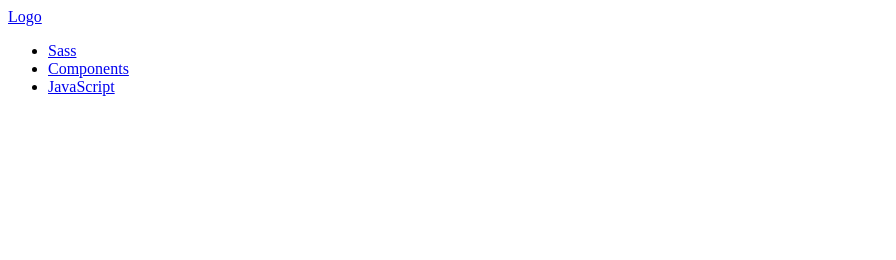
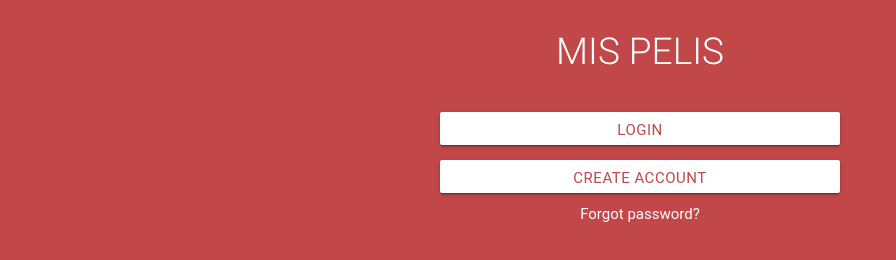
Before and after one commit to kathmarioly/mis-pelis, a website: page index.html in a window 1280 px wide. Shown: the whole page, without its empty margins (0-896 px from the left). Drawn offline with Linux system fonts and the light colour scheme; a web font is replaced by a local one.

Commit message:
Idex: title, button and p

```diff
--- a/assets/sass/_mixin.scss
+++ b/assets/sass/_mixin.scss
@@ -0,0 +1,45 @@
+*{
+	padding:0;
+	margin:0;
+
+}
+body{
+	background-color:#C14748;
+}
+.inicio{
+	h1{
+		text-align: center;
+		color:white;
+		font-size: 37px;
+	}
+	button{
+		text-align:center;
+		padding: 20px 0;
+		margin-top:15px;
+	}
+	.btn, .btn-large {
+		color: #C14748;;
+		background-color: white;
+		letter-spacing: .5px;
+		-webkit-transition: .2s ease-out;
+		transition: .2s ease-out;
+		cursor: pointer;
+	}
+	.btn, .btn-flat, .btn-large {
+		border: none;
+		border-radius: 2px;
+		display: inline-block;
+		height: 33px;
+		line-height: 36px;
+		padding: 0px 2rem;
+		text-transform: uppercase;
+		vertical-align: middle;
+		width: 400px;
+		max-width:100%;
+
+	}
+	p{
+		color:white;
+		margin-top:10px;
+	}
+}
--- a/gulpfile.js
+++ b/gulpfile.js
@@ -15,7 +15,7 @@ gulp.task('script', function(){
 
 //segunda tarea.
 gulp.task('style', function(){
-	gulp.src(['node_modules/materialize/dist/css/materialize.css', 'assets/sass/main.scss'])
+	gulp.src(['node_modules/materialize-css/dist/css/materialize.css', 'assets/sass/main.scss'])
 	.pipe(sass().on('error', sass.logError))
 	.pipe(minifyCSS())
 	.pipe(concat('style.min.css'))
--- a/index.html
+++ b/index.html
@@ -4,26 +4,34 @@
 	<meta charset="UTF-8">
 	<meta name="viewport" content="width=device-width, initial-scale=1">
 	<title>Mis-pelis</title>
-	<link rel="stylesheet" type="text/css" href="dist/css/style.min.css">
-
-
 	<link rel="stylesheet" href="dist/css/style.min.css">
 </head>
 <body>
+	<section class="inicio">
+		<div class="container">
+			<!-- Page Content goes here -->
 
-	<nav>
-		<div class="nav-wrapper">
-			<a href="#" class="brand-logo">Logo</a>
-			<ul id="nav-mobile" class="right hide-on-med-and-down">
-				<li><a href="sass.html">Sass</a></li>
-				<li><a href="badges.html">Components</a></li>
-				<li><a href="collapsible.html">JavaScript</a></li>
-			</ul>
-		</div>
-	</nav>
+			<div class="row">
+				<div class="grid-example col s12 m6 l12"><h1 class="flow-text">MIS PELIS</h1>
+				</div>
+				<div class="botones col s12 m6 l12 center-align">
+					<button class="btn waves-effect waves-light" type="submit" name="action">Login
+					</button>
+					<br>
+					<button class="btn waves-effect waves-light" type="submit" name="action">Create Account
+					</button>
+					<p>Forgot password?</p>
+				</div>
 
-	<script type="text/javascript" src="dist/js/script.js"></script>
 
-</body>
 
-</html>
+			</div>
+		</section>
+
+
+
+		<script type="text/javascript" src="dist/js/script.js"></script>
+
+	</body>
+
+	</html>
```
Also changed, not shown: dist/css/style.min.css.
